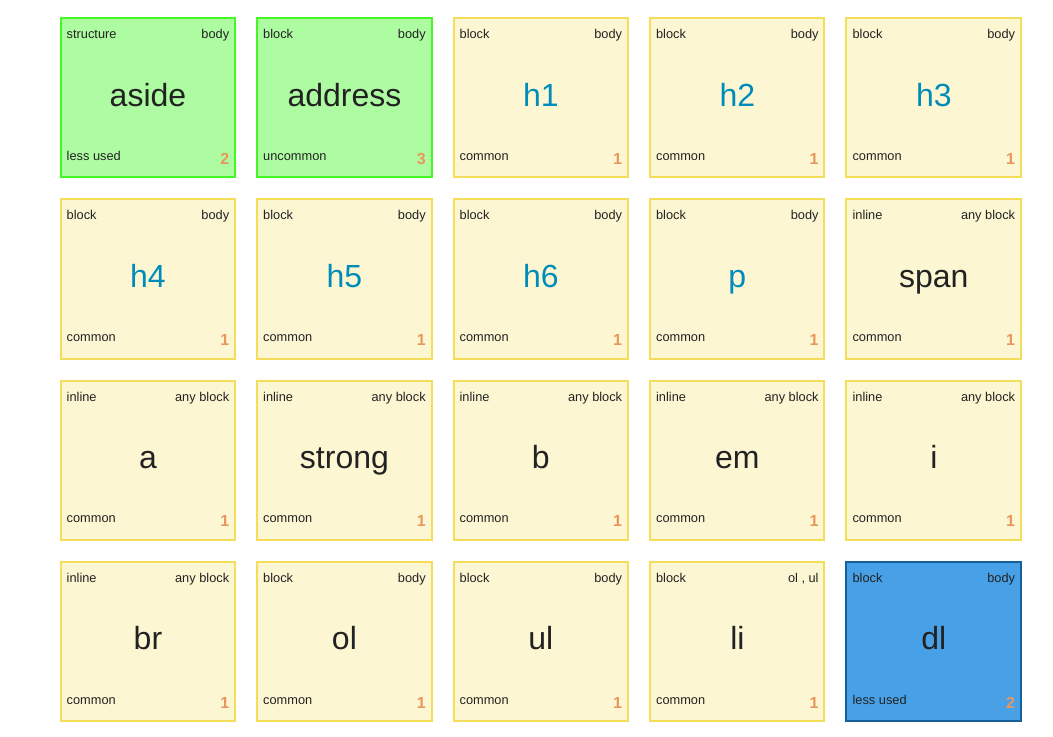
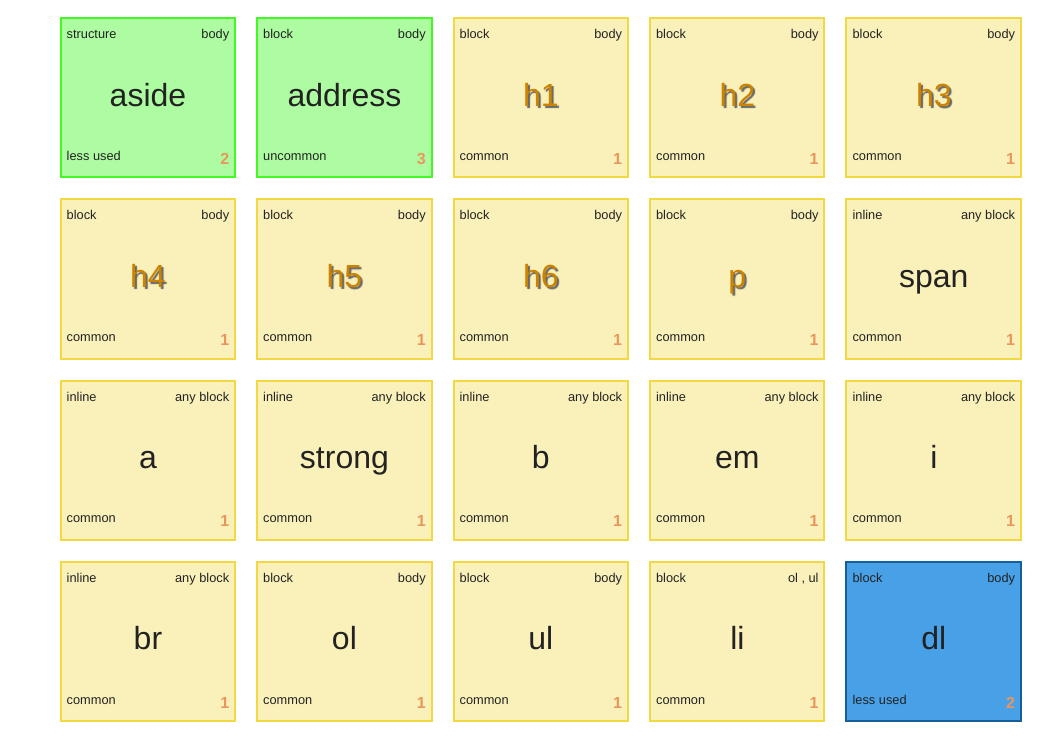
Before and after one commit to stein-bmcc/periodic-table, a plain HTML site: page index.html in a window 1280 px wide. Shown: the part 755-1492 px from the top of the page, without its empty margins (108-1161 px from the left). Drawn offline with Linux system fonts and the light colour scheme.

Commit message:
updated link styling and some colors

```diff
--- a/sass/style.scss
+++ b/sass/style.scss
@@ -5,7 +5,7 @@
 //colors
 $grey: #bbbdc0;
 $yellow: #fdeb89;
-$light-yellow: #fcf6d2;
+$light-yellow: darken(#fcf6d2,5%);
 $orange: #e9965c;
 $blue: #48a1e6;
 $light-blue: #77c2e9;
@@ -14,6 +14,11 @@ $green: #92fc74;
 $light-green: #aefca1;
 $dark-green: #64a643;
 $red: lighten(#ef4D4C, 20%);
+$link: darken(orange,10%);
+
+a,a:link{
+	color: $link;
+}
 
 
 #setup{
@@ -121,7 +126,12 @@ color: darken($red, 25%);
 	overflow: hidden;
 	//e9965c orange
 
-
+	a,a:link,a:visited{
+		text-shadow: 2px 2px 1px #666;
+	}
+	a:hover{
+		text-shadow: 2px 2px 1px #fff;
+	}
 
 	padding: 5px;
 
```
Also changed, not shown: css/style.css, 1 other file.
